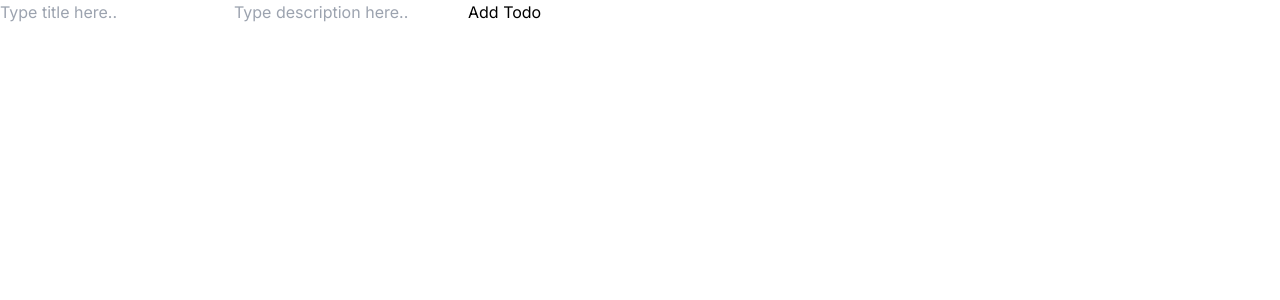
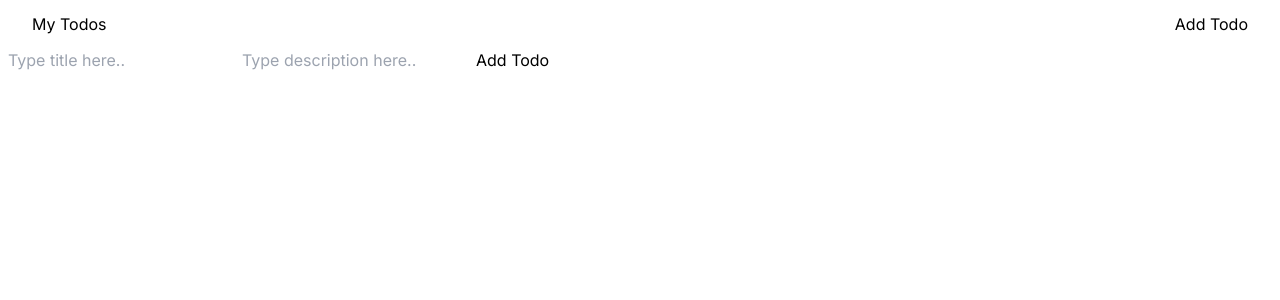
Before and after one commit to nkped/regular-todo, a Next.js app: page /addTodo in a window 1280 px wide. Shown: the top 300 px of the page. Built offline with nearby package versions, Linux system fonts and the light colour scheme.

Commit message:
add css to main element

```diff
--- a/app/components/DeleteBtn.js
+++ b/app/components/DeleteBtn.js
@@ -8,7 +8,6 @@ export default function DeleteBtn({id}) {
     const router = useRouter()
 
     const handleDelete = async() => {
-        console.log('id from handleDelete', id)
 
         const confirmed = confirm('Sure you wish to delete?')
 
@@ -16,7 +15,6 @@ export default function DeleteBtn({id}) {
             const res = await fetch(`http://localhost:3000/api/topics?id=${id}`, {
                 method: 'DELETE'
             })
-
             if (res.ok) {
               router.refresh();
             }}
--- /dev/null
+++ b/app/components/Navbar.js
@@ -0,0 +1,12 @@
+import Link from "next/link"
+
+
+export default function Navbar() {
+
+    return(
+        <nav className="flex justify-between px-6 py-3" >
+            <Link href='/'>My Todos</Link>
+            <Link href='/addTodo'>Add Todo</Link>
+        </nav>
+    )
+}
--- a/app/components/TodoList.js
+++ b/app/components/TodoList.js
@@ -8,14 +8,19 @@ export default async function TodoList() {
     const {topics} = await getTopics()
 
     return(
-        <>
+        <main className='px-6'>
             {topics.map((topic) => (
-                <div key={topic._id}>
-                    <h2>{topic.title}</h2>
-                    <p>{topic.description}</p>
-                    <DeleteBtn id={topic._id} />
+                <div className='flex justify-between pt-3' key={topic._id}>
+                    <div>
+                        <h2>{topic.title}</h2>
+                        <p>{topic.description}</p>
+                    </div>
+                    <div className='flex items-start'>
+                     <DeleteBtn id={topic._id} />
+                     <HiPencilAlt size={24}/>
+                    </div>
                 </div>
             ))}
-        </>
+        </main>
     )
 }
--- a/app/layout.js
+++ b/app/layout.js
@@ -1,5 +1,6 @@
 import { Inter } from 'next/font/google'
 import './globals.css'
+import Navbar from './components/Navbar'
 
 const inter = Inter({ subsets: ['latin'] })
 
@@ -11,7 +12,12 @@ export const metadata = {
 export default function RootLayout({ children }) {
   return (
     <html lang="en">
-      <body className={inter.className}>{children}</body>
+      <body className={inter.className}>
+        <div className='pb-3 md:px-2'>
+          <Navbar />
+          {children}
+        </div>
+        </body>
     </html>
   )
 }
```
